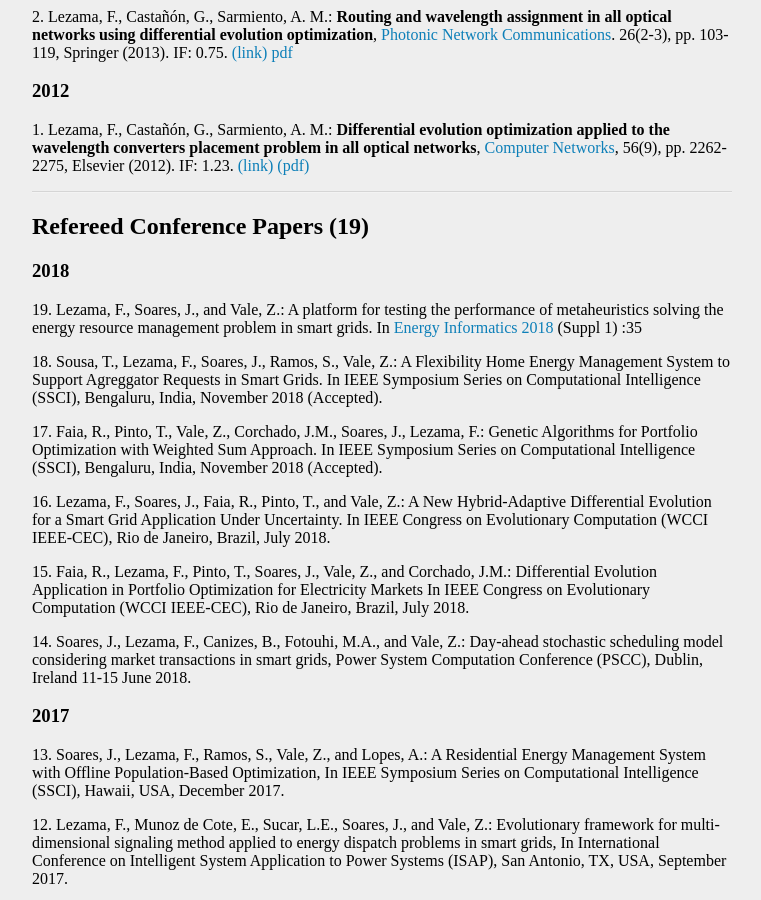
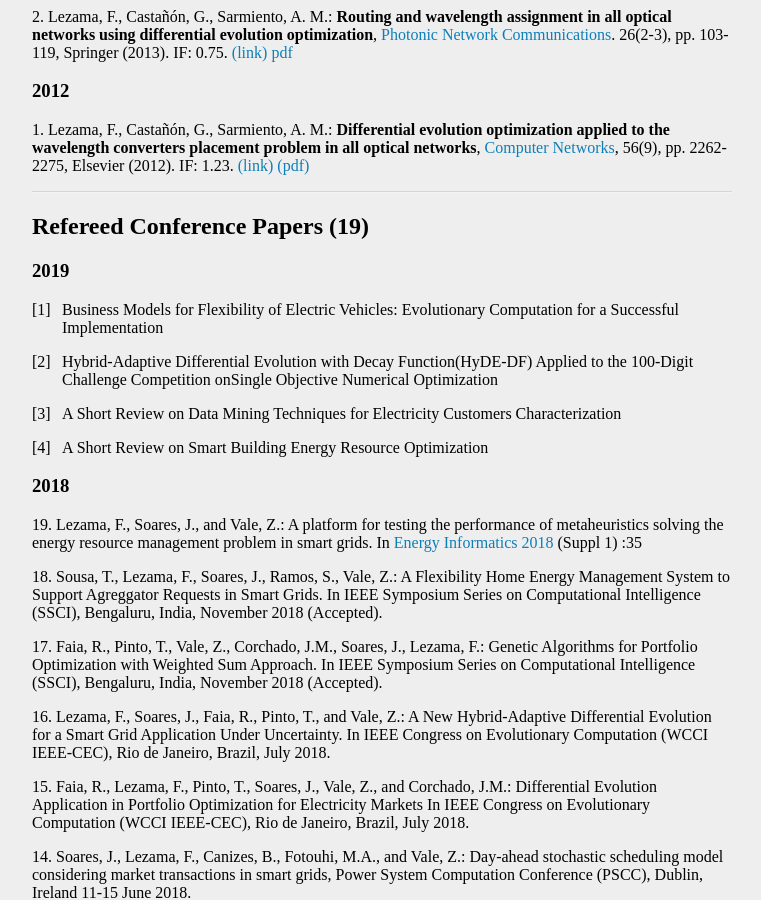
Before and after one commit to fernandolezama/fernandolezama.github.io, a Jekyll site: the page built from publication.md, in a window 1280 px wide and 900 px high, scrolled down 1243 px. Shown: the whole window, without its empty margins (258-1019 px from the left). Built offline with Jekyll 4.4.1, drawn with Linux system fonts in a browser that asks for light colours.

Commit message:
Update publication.md

```diff
--- a/publication.md
+++ b/publication.md
@@ -52,6 +52,17 @@ Please also see [Google Scholar](https://scholar.google.com/citations?user=LIpiL
 ---
 
 ## Refereed Conference Papers (19)
+
+### 2019
+
+23. Business Models for Flexibility of Electric Vehicles: Evolutionary Computation
+for a Successful Implementation
+
+22. Hybrid-Adaptive Differential Evolution with Decay Function(HyDE-DF) Applied to the 100-Digit Challenge Competition onSingle Objective Numerical Optimization
+
+21. A Short Review on Data Mining Techniques for Electricity Customers Characterization
+
+20. A Short Review on Smart Building Energy Resource Optimization
 
 ### 2018
 
```
